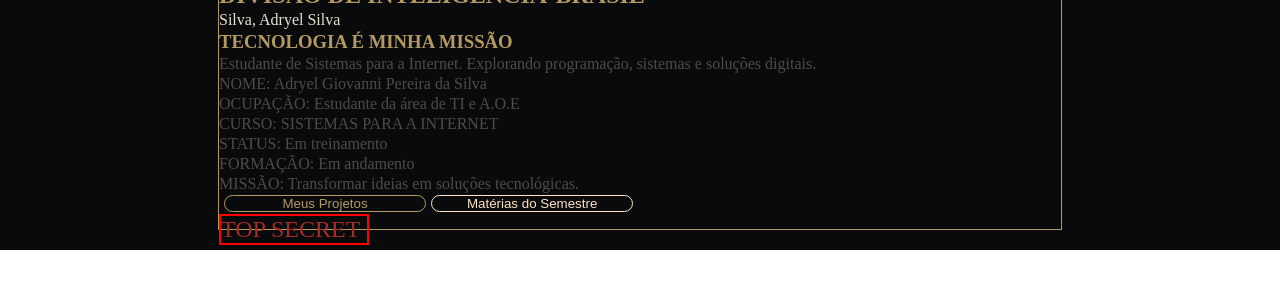
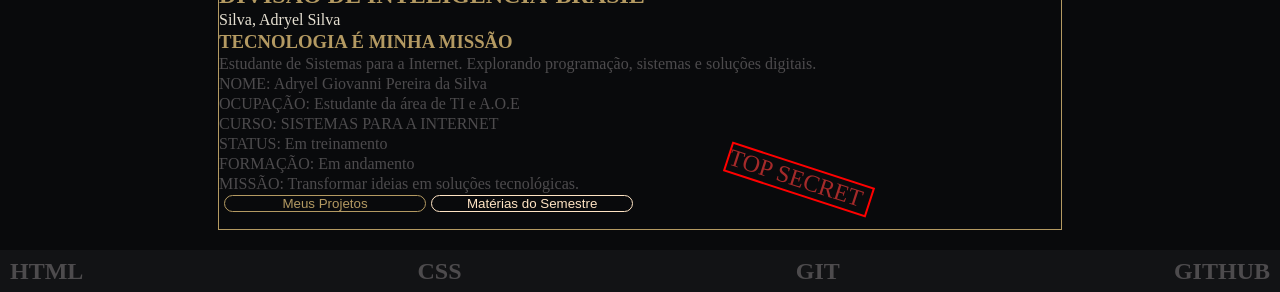
Before and after one commit to Adryel-Silva/Portf-lio-Pessoal-Responsivo, a plain HTML site: page index.html in a window 1280 px wide. Shown: the part 652-944 px from the top of the page. Before the commit the page ends 902 px from the top, so only its background shows below. Drawn offline with Linux system fonts and the light colour scheme.

Commit message:
linha decorativa pronta e section 1 consertada

```diff
--- a/css/style.css
+++ b/css/style.css
@@ -188,5 +188,21 @@ button{
     color: brown;
     font-size: 24px;
     border: 2px solid red;
-
+    position: relative;
+   left: 60%;
+   top: -50px;
+   transform: rotate(18deg);
 }
+.linha{
+    height: 42px;
+    display: flex;
+    justify-content: space-between;
+    align-items: center;
+    padding: 10px;
+    background-color: rgba(217, 217, 217, 0.04);
+}
+.linha p{
+    color: rgba(77, 75, 77, 1);
+    font-weight: bold;
+    font-size: 24px;
+}
--- a/index.html
+++ b/index.html
@@ -66,6 +66,12 @@
                 </div>
             </div>
         </section>
+        <div class="linha">
+            <p>HTML</p>
+            <p>CSS</p>
+            <p>GIT</p>
+            <p>GITHUB</p>
+        </div>
     </main>
 
 </body>
```
